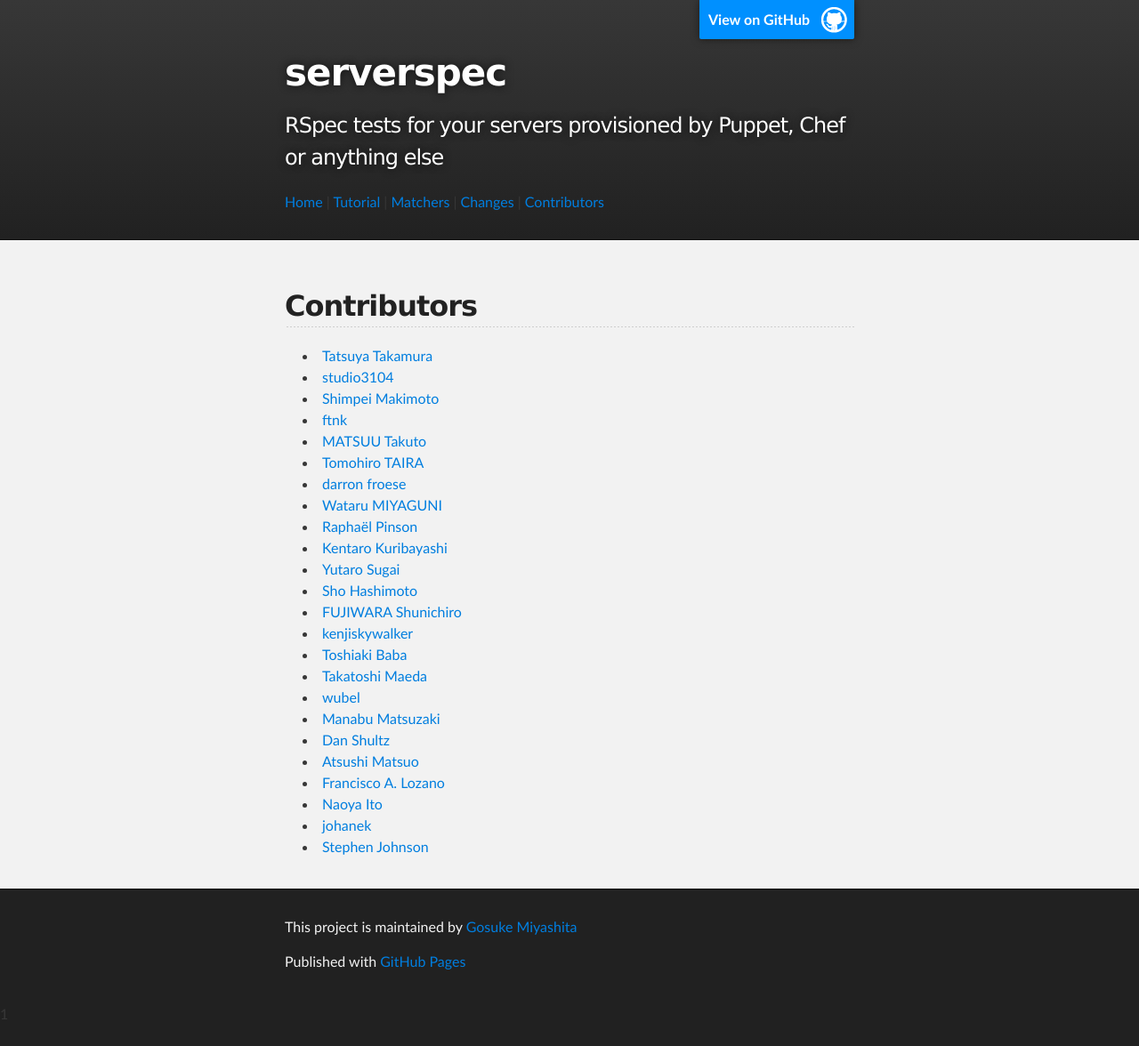
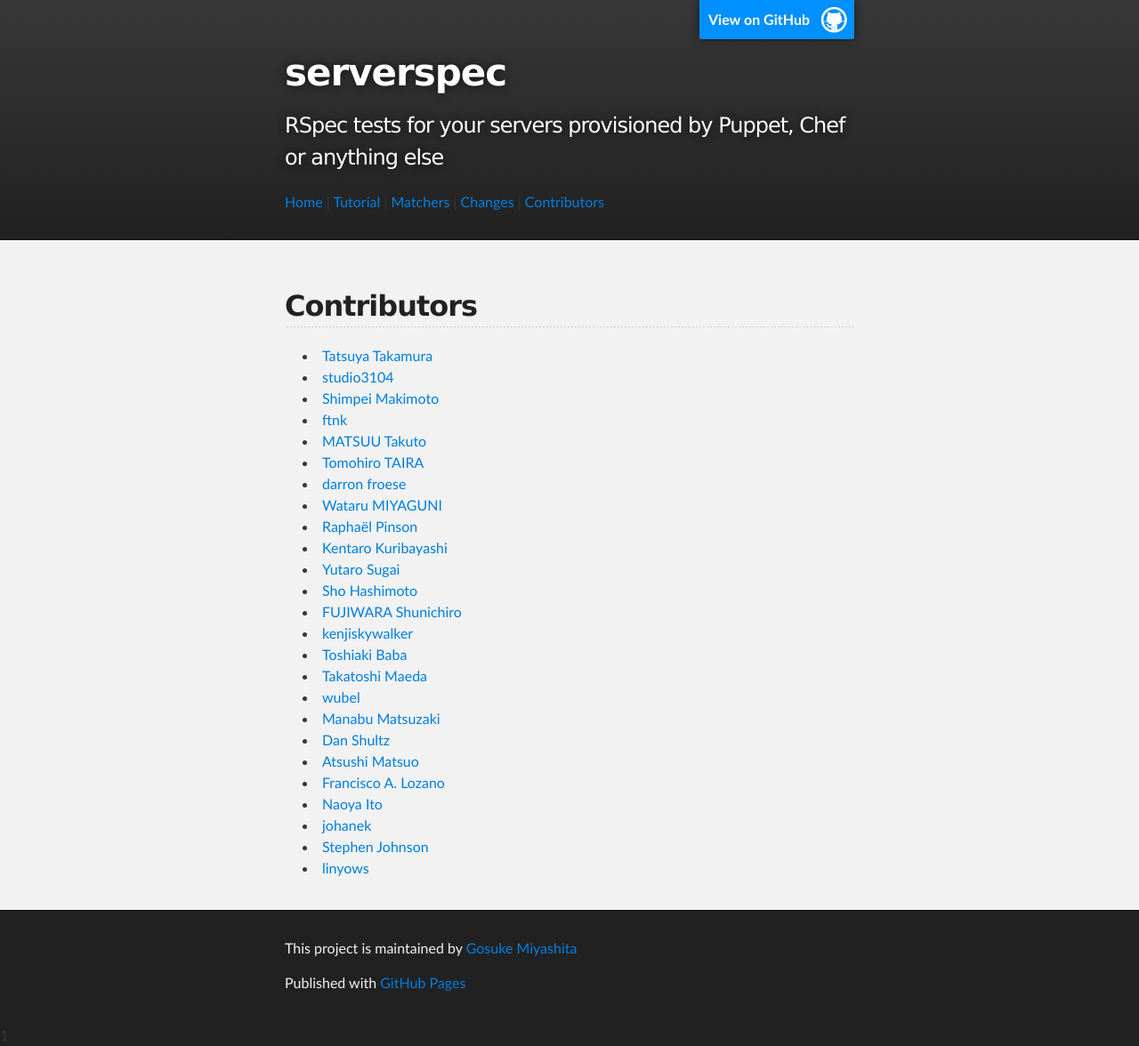
Before and after one commit to serverspec/serverspec.github.io, a Jekyll site: the page built from contributors.md, in a window 1280 px wide. Shown: the whole page at 89% size. Built offline with Jekyll 4.4.1, drawn with Linux system fonts in a browser that asks for light colours; Markdown is read by kramdown in place of the engine named in the settings; before the commit the page ends 1152 px from its top, so only the background shows below that.

Commit message:
Add a contributor

```diff
--- a/contributors.md
+++ b/contributors.md
@@ -29,3 +29,4 @@ title: contributors
  * [Naoya Ito](https://github.com/naoya)
  * [johanek](https://github.com/johanek)
  * [Stephen Johnson](https://github.com/stephenrjohnson)
+ * [linyows](https://github.com/linyows)
```
